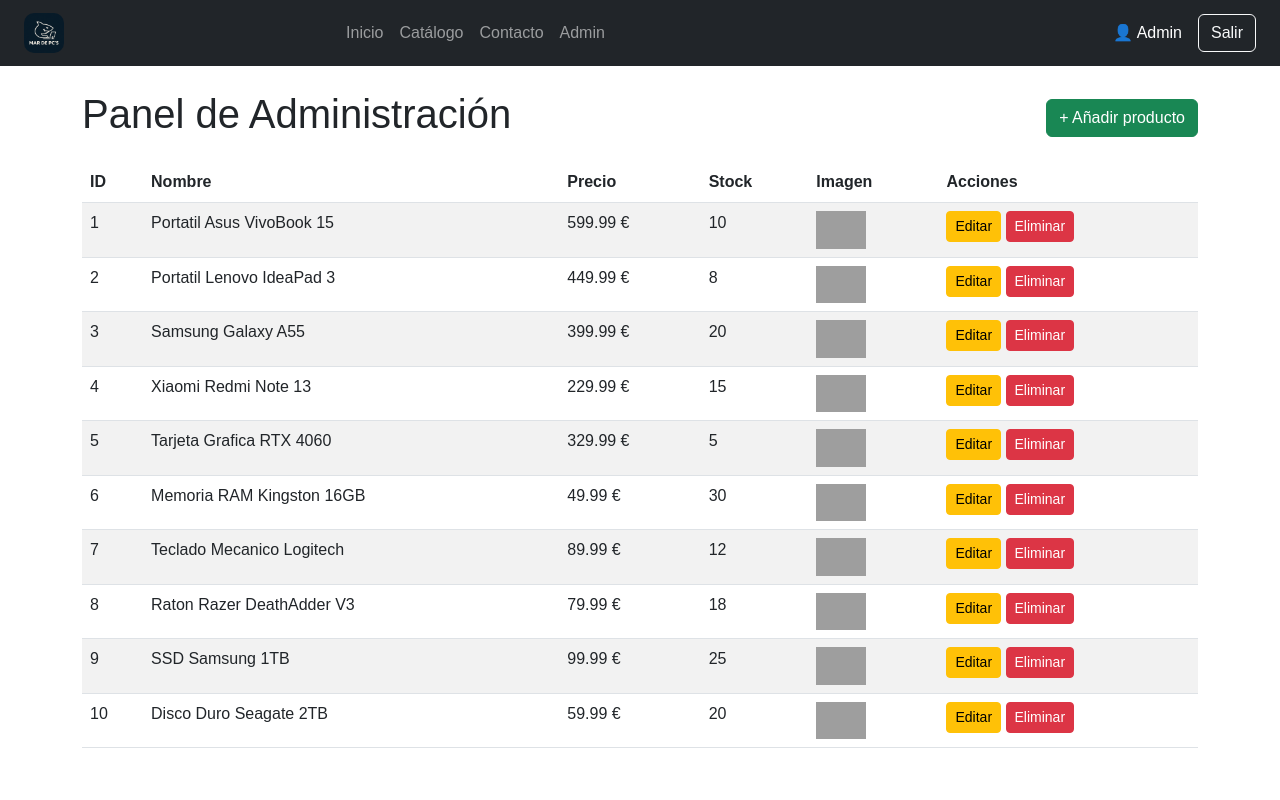
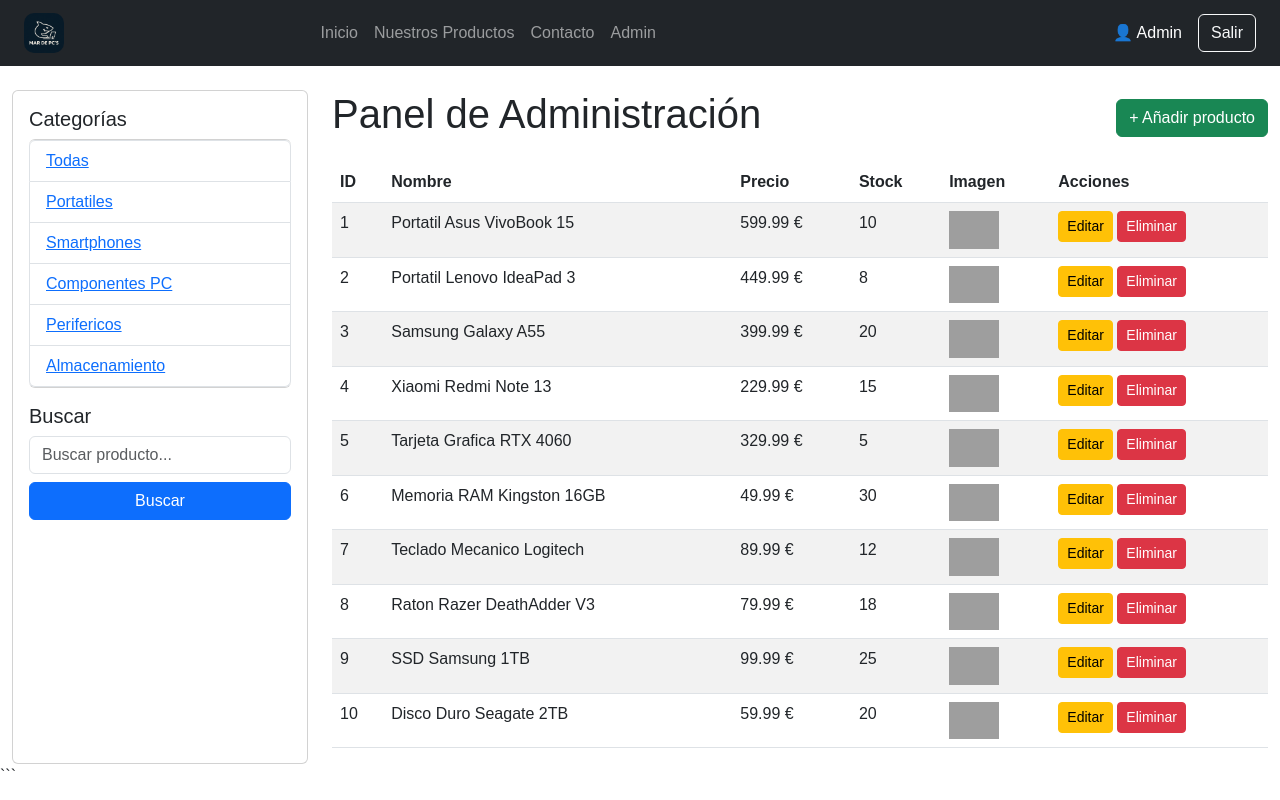
Before and after one commit to Rikrditoxd/Mar-de-PC-s, a PHP site: page /administracion.php in a window 1280 px wide. Run offline with PHP 8.4, Linux system fonts and the light colour scheme; a user stored in the database is signed in; data comes from the database, SQL or seed files in the repository; grey boxes are pictures that could not be loaded.

Commit message:
sidebars, seguridad de panel administracion

````diff
--- a/administracion.php
+++ b/administracion.php
@@ -1,18 +1,52 @@
+
 <?php
 
 session_start();
 include("config/conexion.php");
 
-$sql = "SELECT * FROM productos";
+//si no es administrador, no estra en administracion
+if (!isset($_SESSION['id_usuario']) || $_SESSION['administrador'] != 1) {
+    header("Location: index.php");
+    exit();
+}
+
+include("config/conexion.php");
+
+// CATEGORIAS
+$sql_cat = "SELECT * FROM categorias";
+$categorias = $conn->query($sql_cat);
+
+// QUERY BASE
+$sql = "SELECT * FROM productos WHERE 1=1";
+
+// FILTRO POR CATEGORIA
+if (isset($_GET['categoria']) && $_GET['categoria'] != "") {
+    $categoria = intval($_GET['categoria']);
+    $sql .= " AND id_categoria = $categoria";
+}
+
+// BUSCADOR
+if (isset($_GET['buscar']) && $_GET['buscar'] != "") {
+    $buscar = $conn->real_escape_string($_GET['buscar']);
+    $sql .= " AND nombre LIKE '%$buscar%'";
+}
+
 $resultado = $conn->query($sql);
+
 ?>
 
 <!DOCTYPE html>
-<html>
+<html lang="es">
 
 <head>
+    <meta charset="UTF-8">
+    <meta name="viewport" content="width=device-width, initial-scale=1.0">
     <title>Administración</title>
+
+    <!-- Bootstrap -->
     <link href="https://cdn.jsdelivr.net/npm/bootstrap@5.3.0/dist/css/bootstrap.min.css" rel="stylesheet">
+
+    <!-- Tu CSS -->
     <link rel="stylesheet" href="assets/css/style.css">
 </head>
 
@@ -20,7 +54,42 @@ $resultado = $conn->query($sql);
 
 <?php include("includes/navbar.php"); ?>
 
-    <div class="container mt-4">
+<div class="container-fluid mt-4">
+    <div class="row">
+
+        <!-- SIDEBAR -->
+        <div class="col-md-3">
+            <div class="card p-3">
+
+                <h5>Categorías</h5>
+
+                <ul class="list-group mb-3">
+                    <li class="list-group-item">
+                        <a href="administracion.php">Todas</a>
+                    </li>
+
+                    <?php while ($cat = $categorias->fetch_assoc()): ?>
+                        <li class="list-group-item">
+                            <a href="administracion.php?categoria=<?= $cat['id_categoria'] ?>">
+                                <?= $cat['nombre'] ?>
+                            </a>
+                        </li>
+                    <?php endwhile; ?>
+                </ul>
+
+                <h5>Buscar</h5>
+
+                <form method="GET" action="administracion.php">
+                    <input type="text" name="buscar" class="form-control mb-2" placeholder="Buscar producto...">
+                    <button class="btn btn-primary w-100">Buscar</button>
+                </form>
+
+            </div>
+        </div>
+
+        <!-- CONTENIDO -->
+        <div class="col-md-9">
+
             <div class="d-flex justify-content-between align-items-center mb-3">
                 <h1>Panel de Administración</h1>
 
@@ -42,6 +111,7 @@ $resultado = $conn->query($sql);
                 </thead>
 
                 <tbody>
+                    <?php if ($resultado->num_rows > 0): ?>
                         <?php while ($fila = $resultado->fetch_assoc()): ?>
                             <tr>
                                 <td><?= $fila['id_producto'] ?></td>
@@ -66,10 +136,20 @@ $resultado = $conn->query($sql);
                                 </td>
                             </tr>
                         <?php endwhile; ?>
+                    <?php else: ?>
+                        <tr>
+                            <td colspan="6" class="text-center">No hay productos</td>
+                        </tr>
+                    <?php endif; ?>
                 </tbody>
+
             </table>
-    </div>
+
+        </div> <!-- col-md-9 -->
+
+    </div> <!-- row -->
+</div> <!-- container-fluid -->
 
 </body>
-
 </html>
+```
--- a/includes/navbar.php
+++ b/includes/navbar.php
@@ -19,7 +19,7 @@ if (session_status() === PHP_SESSION_NONE) {
                 <a class="nav-link" href="index.php">Inicio</a>
             </li>
             <li class="nav-item">
-                <a class="nav-link" href="catalogo.php">Catálogo</a>
+                <a class="nav-link" href="catalogo.php">Nuestros Productos</a>
             </li>
             <li class="nav-item">
                 <a class="nav-link" href="contacto.php">Contacto</a>
````
Also changed, not shown: catalogo.php (+63 -9 lines), index.php (+8 -8 lines), login.php (+9 -1 lines). Lines whose indentation alone changed are shown as unchanged.
